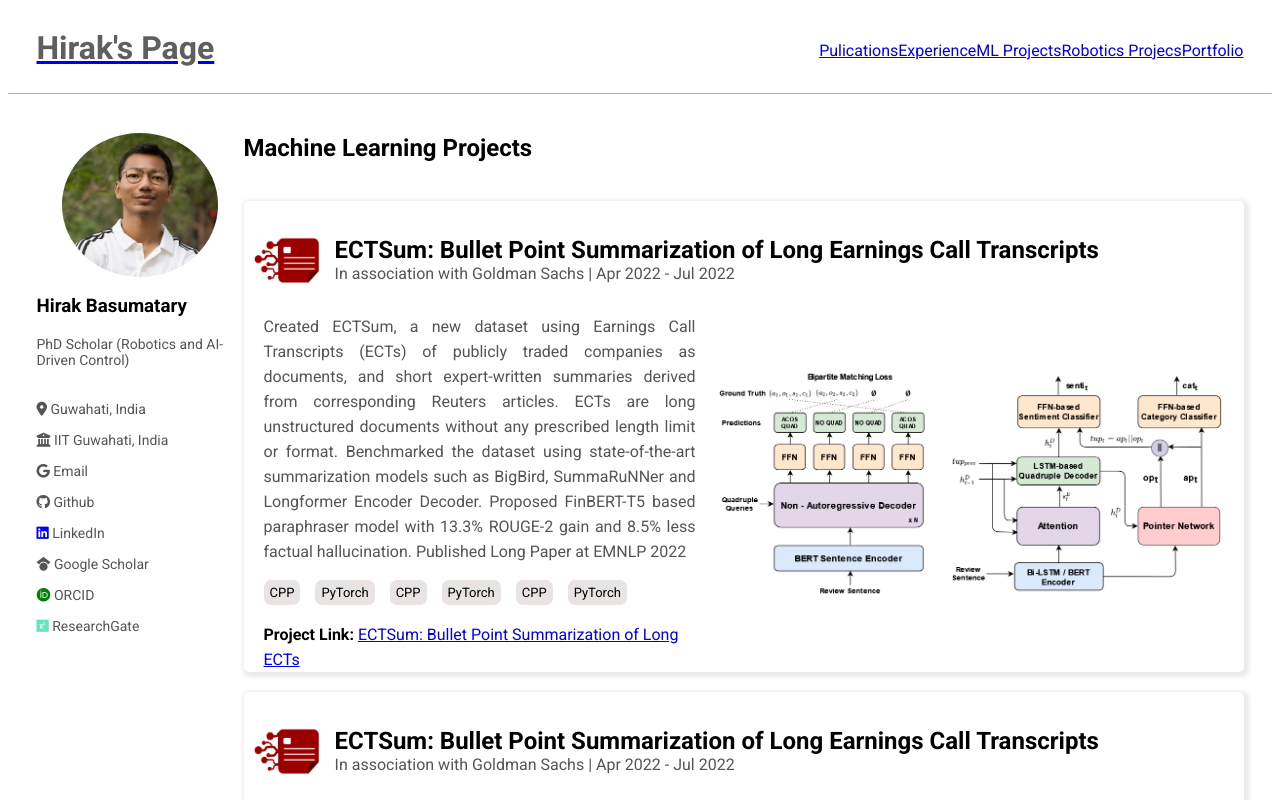
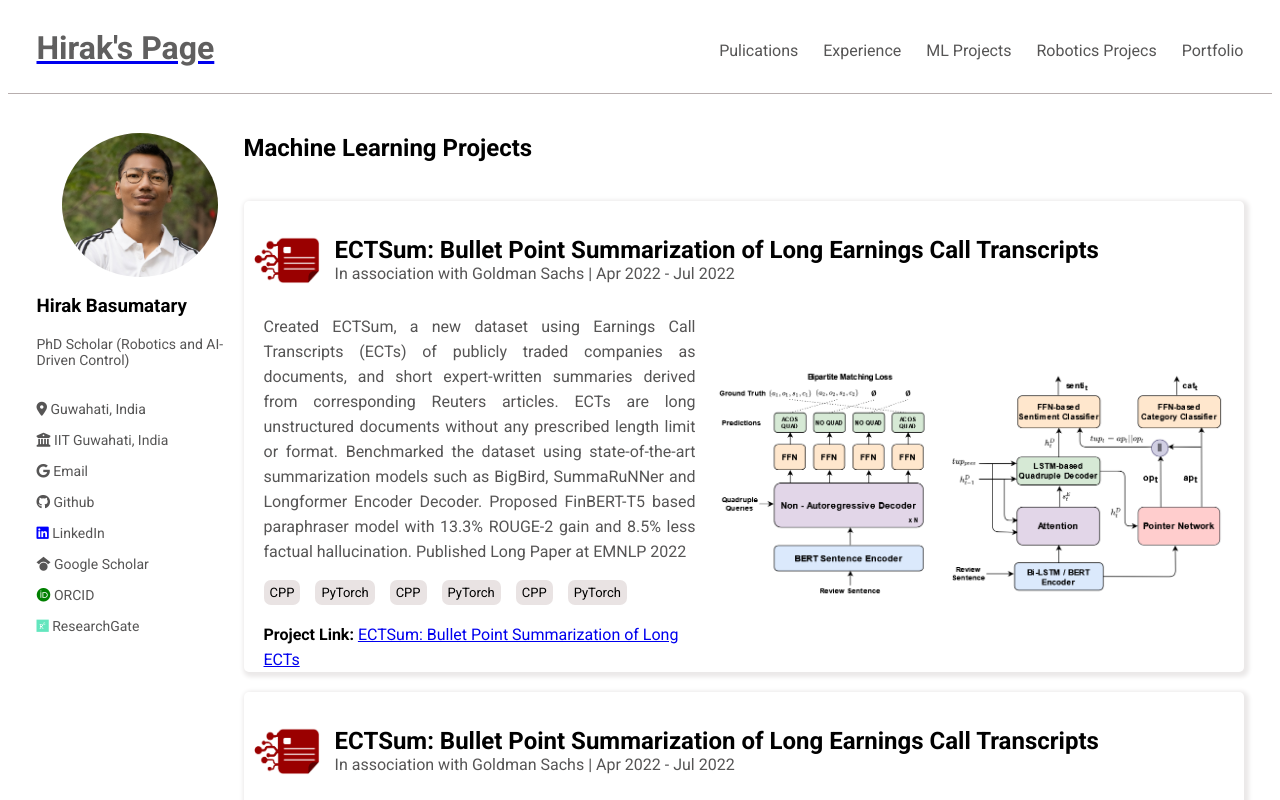
Before and after one commit to donbasu15/donbasu15.github.io, a React (Vite) app: page /portfolio/projects in a window 1280 px wide. Shown: the top 800 px of the page. Built offline with nearby package versions, Linux system fonts and the light colour scheme.

Commit message:
routing done

```diff
--- a/src/App.css
+++ b/src/App.css
@@ -56,7 +56,7 @@
     display: flex;
     align-items: center;
 }
-.header .page-menu Link{
+.header .page-menu a{
     margin-left: 25px;
     text-decoration: none;
     color: rgb(86, 85, 85);
--- a/src/Components/Header.jsx
+++ b/src/Components/Header.jsx
@@ -19,13 +19,13 @@
                 <a href="/portfolio/"><h1>Hirak's Page</h1></a>
             </div>
             <div className="page-menu" id="myTopnav">
-              <nav>
+
                 <Link to="#">Pulications</Link>
                 <Link to="#">Experience</Link>
                 <Link to="/portfolio/projects">ML Projects</Link>
                 <Link to="#">Robotics Projecs</Link>
                 <Link to="#">Portfolio</Link>
-                </nav>
+
             </div>
 
             </div>
--- a/src/main.jsx
+++ b/src/main.jsx
@@ -21,7 +21,7 @@
         element: <ProjectPage />,
       },
       {
-        path: "/portfolio/about",
+        path: "*",
         element: <NotFound />,
       },
     ],
```
